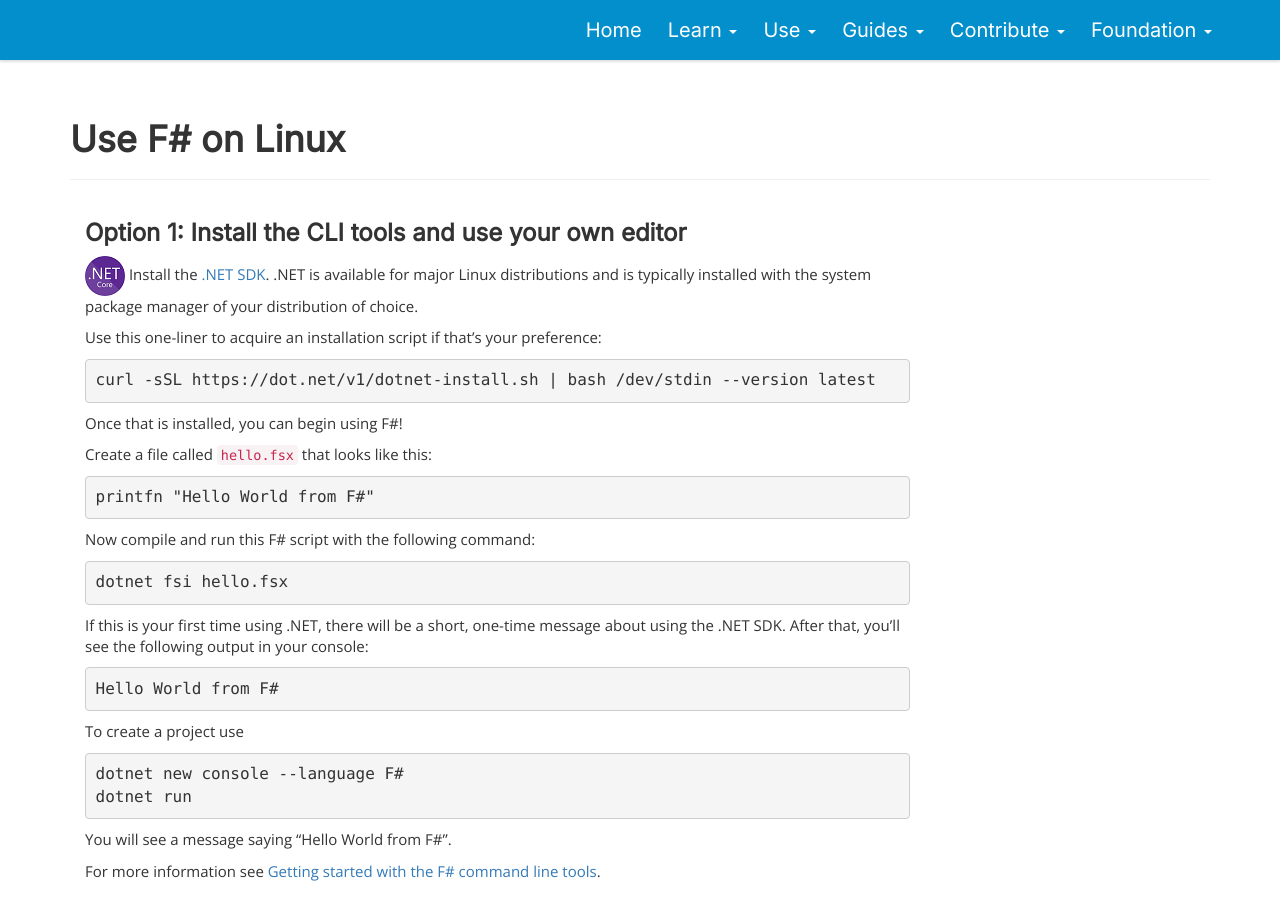
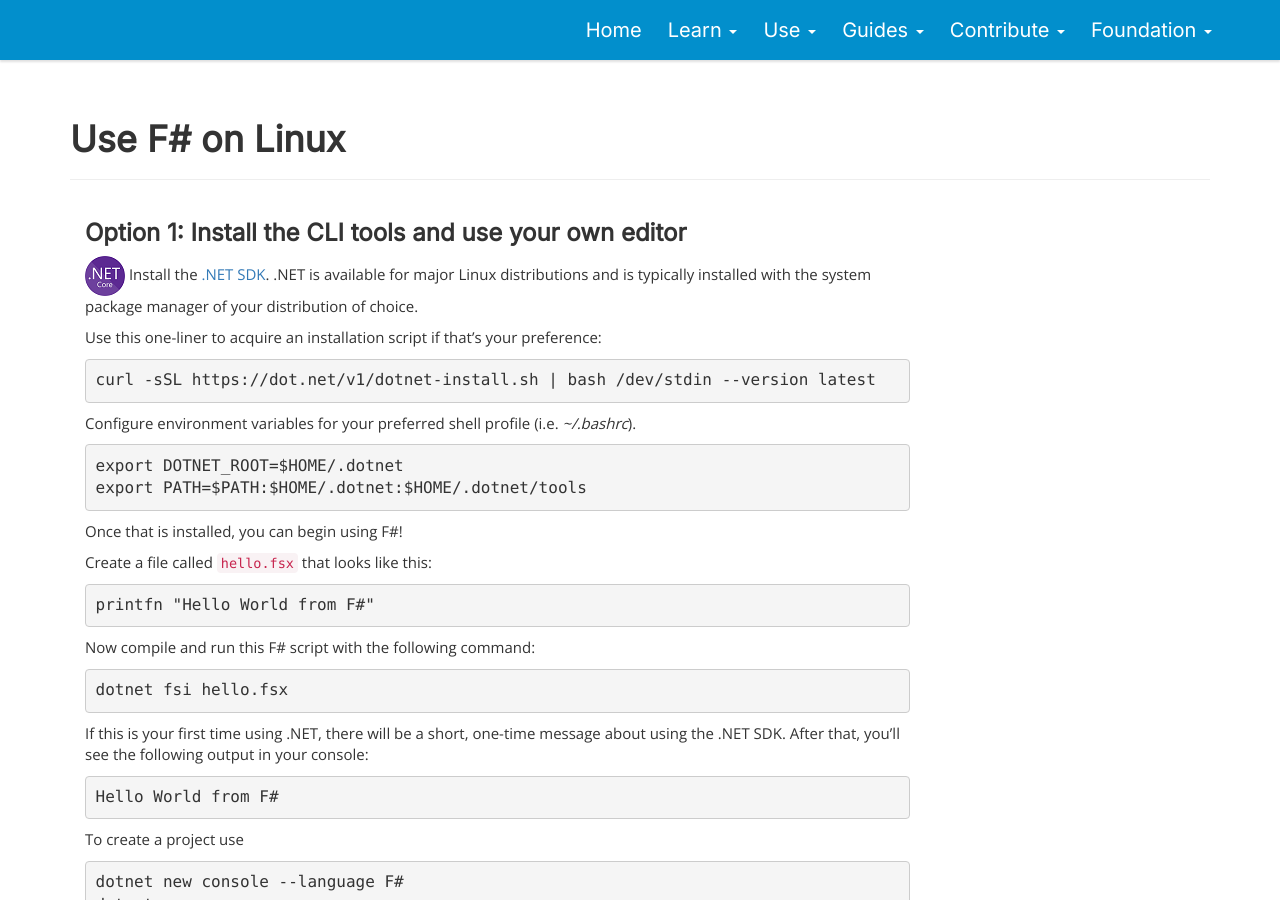
Before and after one commit to fsharp/fsharp.org, a Jekyll site: the page built from use/linux/index.md, in a window 1280 px wide and 900 px high. Built offline with Jekyll 4.4.1, drawn with Linux system fonts in a browser that asks for light colours; nearby versions of some CDN libraries.

Commit message:
Add environment variable section

````diff
--- a/use/linux/index.md
+++ b/use/linux/index.md
@@ -12,6 +12,13 @@
 
 ```
 curl -sSL https://dot.net/v1/dotnet-install.sh | bash /dev/stdin --version latest
+```
+
+Configure environment variables for your preferred shell profile (i.e. *~/.bashrc*).
+
+```
+export DOTNET_ROOT=$HOME/.dotnet
+export PATH=$PATH:$HOME/.dotnet:$HOME/.dotnet/tools
 ```
 
 Once that is installed, you can begin using F#!
````
Also changed, not shown: use/mac/index.md (+7 -0 lines).
